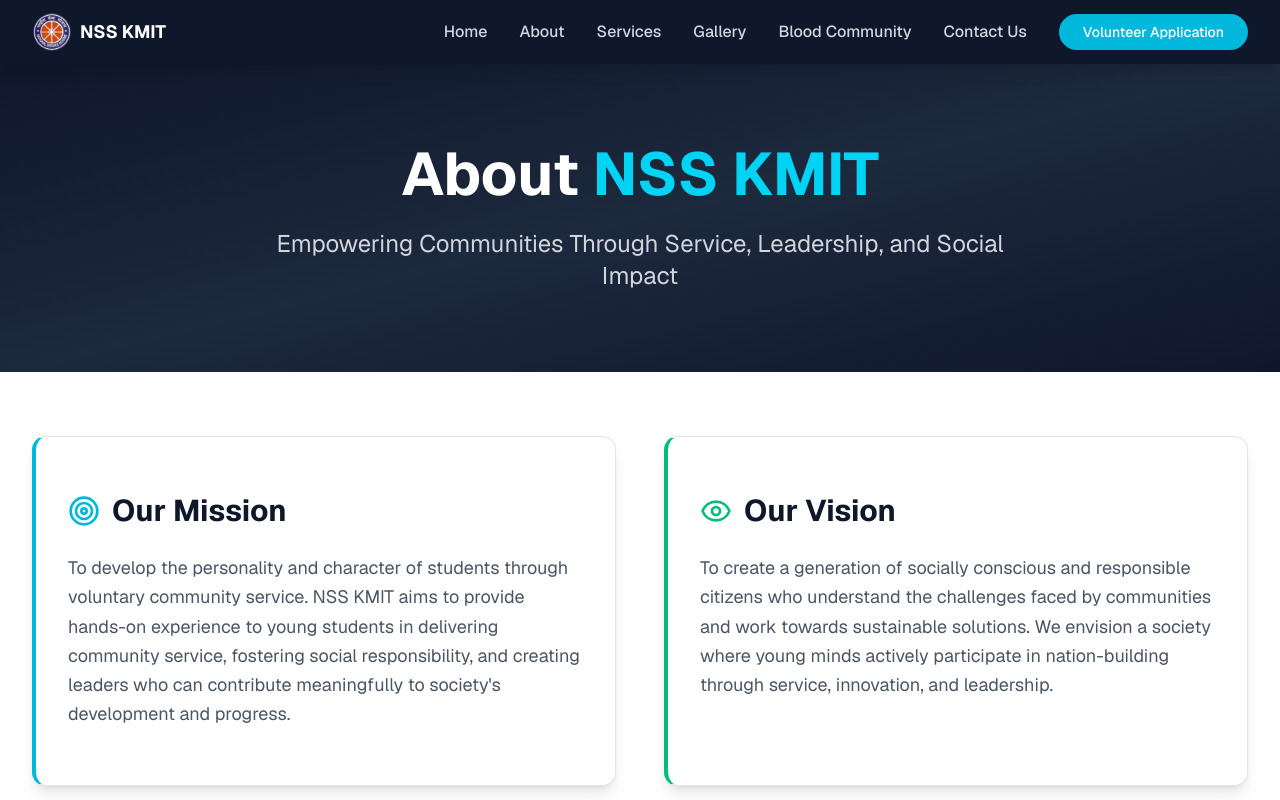
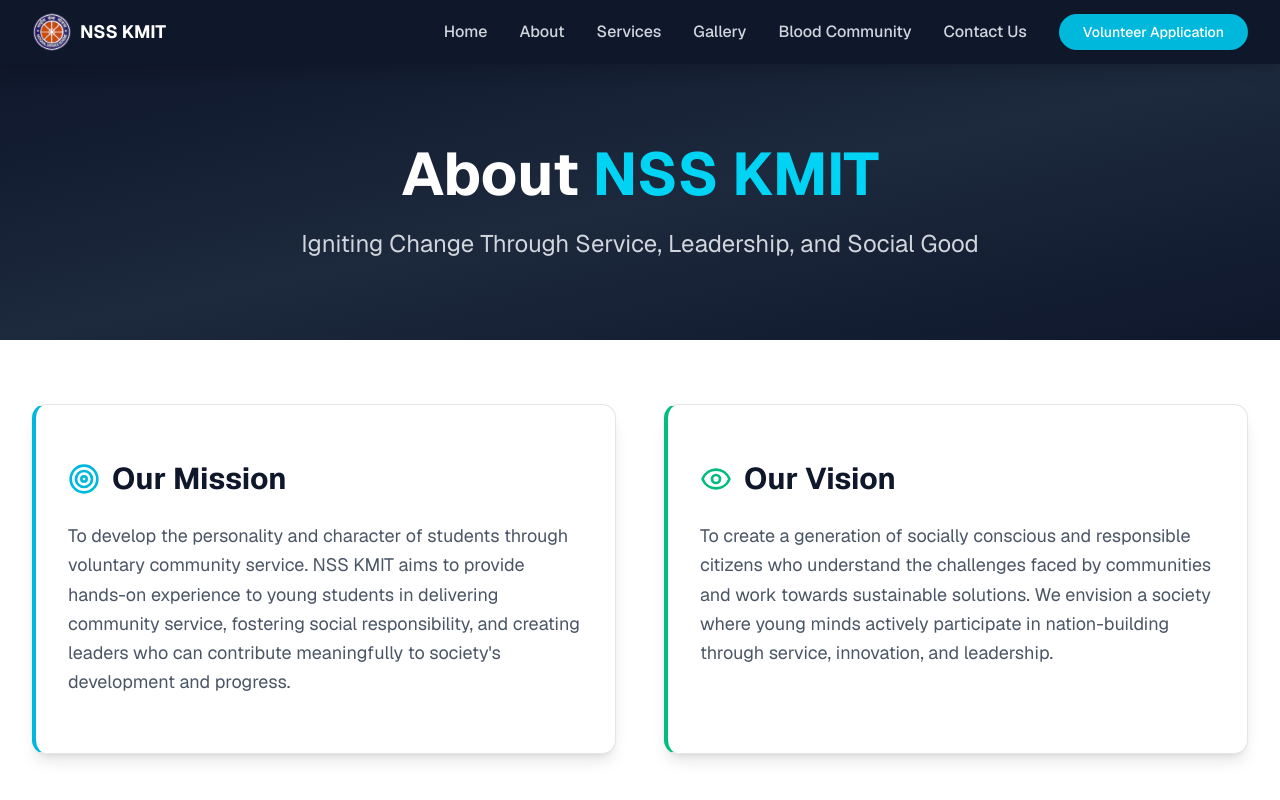
Before and after one commit to Varshith271105/NSS_KMIT, a Next.js app: page /about in a window 1280 px wide. Shown: the top 800 px of the page. Built offline with nearby package versions, Linux system fonts and the light colour scheme.

Commit message:
Update page.tsx
about page top heading below line

```diff
--- a/app/about/page.tsx
+++ b/app/about/page.tsx
@@ -69,7 +69,7 @@ export default function AboutPage() {
             About <span className="text-cyan-400">NSS KMIT</span>
           </h1>
           <p className="text-xl md:text-2xl text-gray-300 max-w-3xl mx-auto">
-            Empowering Communities Through Service, Leadership, and Social Impact
+            Igniting Change Through Service, Leadership, and Social Good
           </p>
         </div>
       </section>
```
